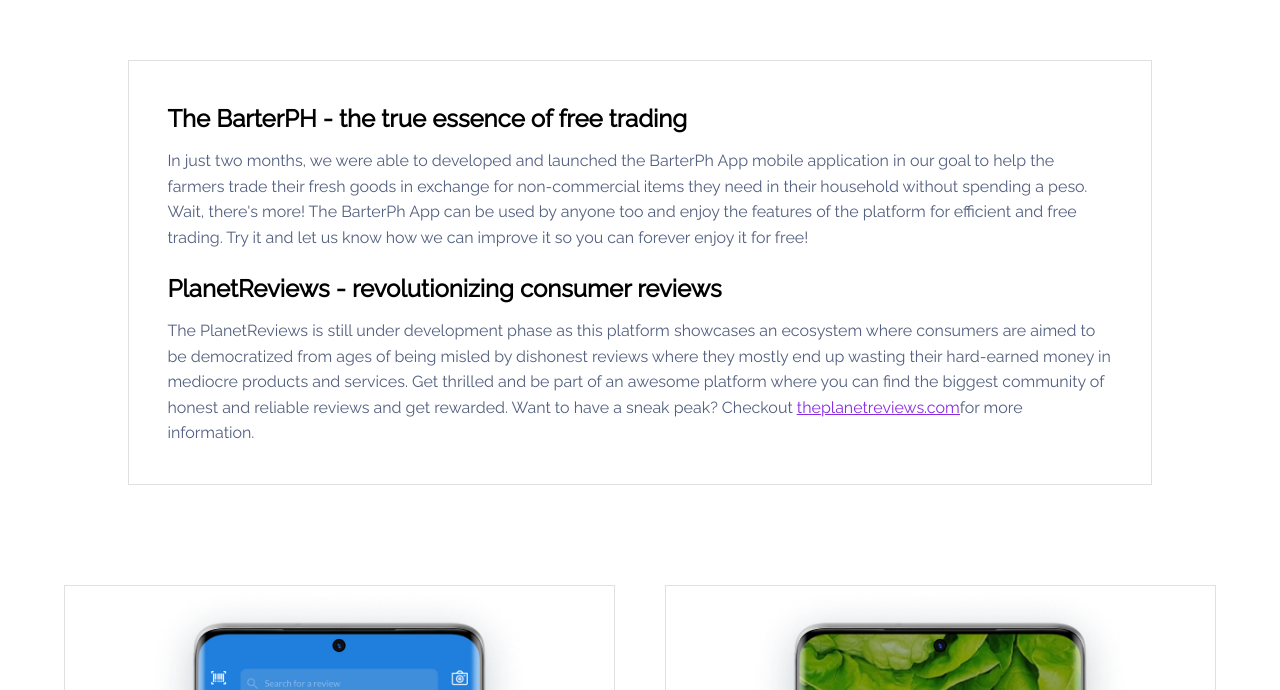
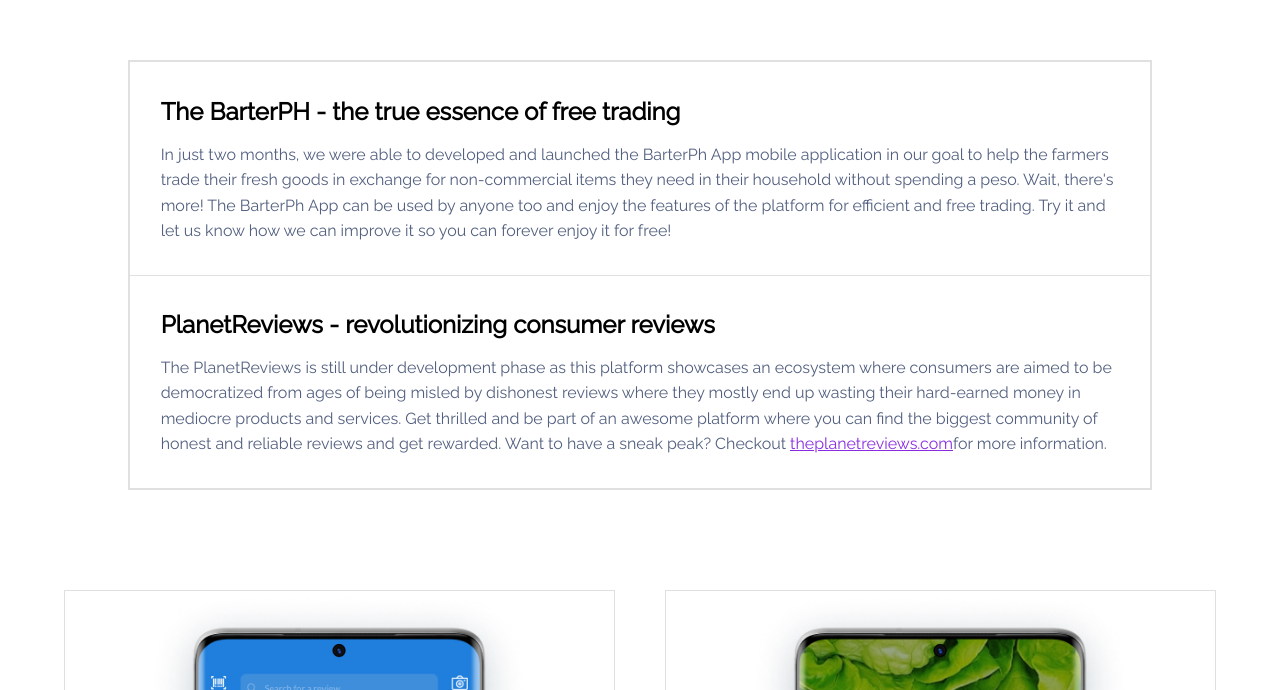
Before and after one commit to childhood2/company-website, a React (Create React App) app: page /our-craft in a window 1280 px wide. Shown: the part 598-1288 px from the top of the page. Built offline with nearby package versions, Linux system fonts and the light colour scheme.

Commit message:
our craft block separates

```diff
--- a/src/components/OurCraft.js
+++ b/src/components/OurCraft.js
@@ -37,7 +37,8 @@
 
       <div className="app__spacer"></div>
 
-      <div className="app__jumbotronSmall">
+      <div className="app__jumbotronSmall ourCraft__jumbotronPanels">
+        <div className="ourCraft__descItem">
           <div className="about__desc">
             <h3>The BarterPH - the true essence of free trading</h3>
             <p>
@@ -49,7 +50,10 @@
               the platform for efficient and free trading. Try it and let us know
               how we can improve it so you can forever enjoy it for free!
             </p>
-          <br></br>
+          </div>
+        </div>
+        <div className="ourCraft__descItem">
+          <div className="about__desc">
             <h3>PlanetReviews - revolutionizing consumer reviews</h3>
             <p>
               The PlanetReviews is still under development phase as this platform
@@ -68,6 +72,7 @@
               </a>
               for more information.
             </p>
+          </div>
         </div>
       </div>
 
--- a/src/styles/OurCraft.scss
+++ b/src/styles/OurCraft.scss
@@ -2,6 +2,20 @@
   color: blueviolet;
   text-decoration: underline;
   cursor: pointer;
+}
+
+.app__jumbotronSmall.ourCraft__jumbotronPanels {
+  padding: 0;
+}
+
+.ourCraft__descItem {
+  border: 1px solid #e0e0e0;
+  border-top: none;
+  padding: 3%;
+
+  &:first-child {
+    border-top: 1px solid #e0e0e0;
+  }
 }
 
 .ourCraft__apps {
```
Lines whose indentation alone changed are shown as unchanged.
